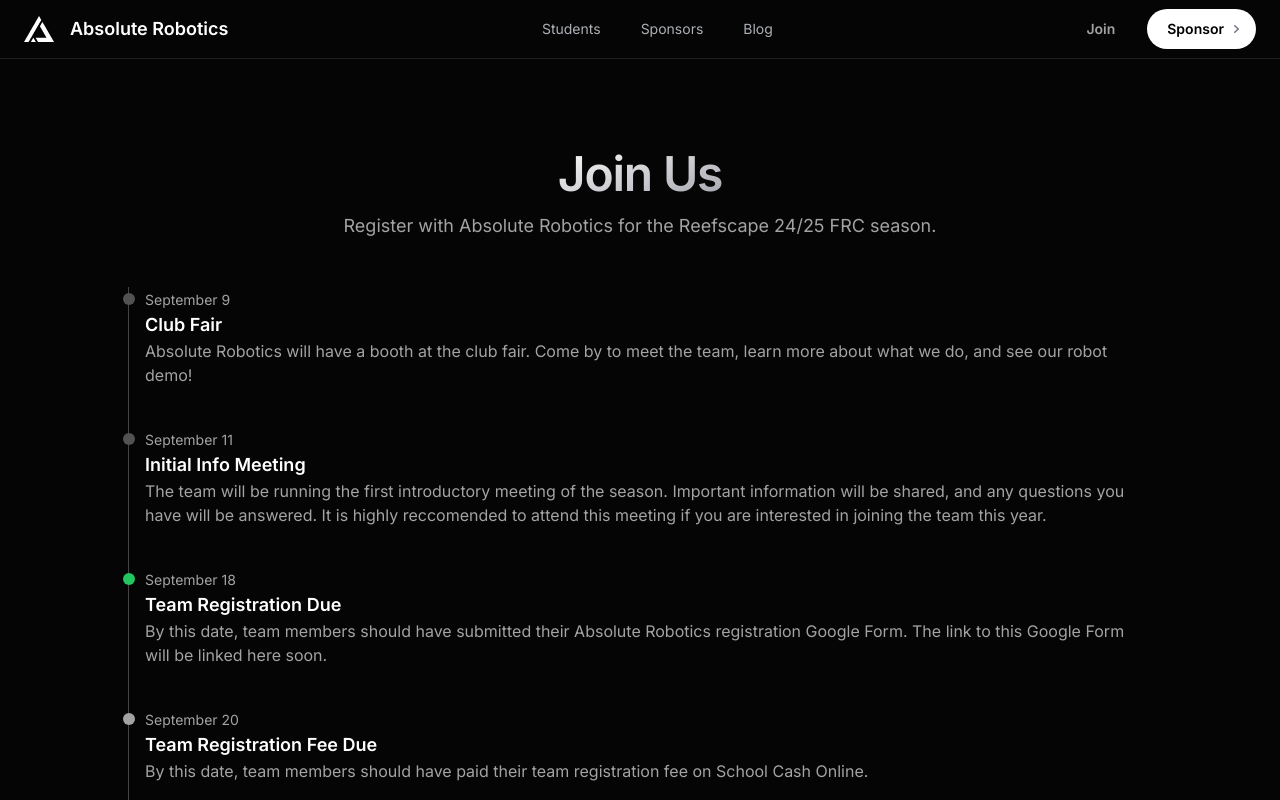
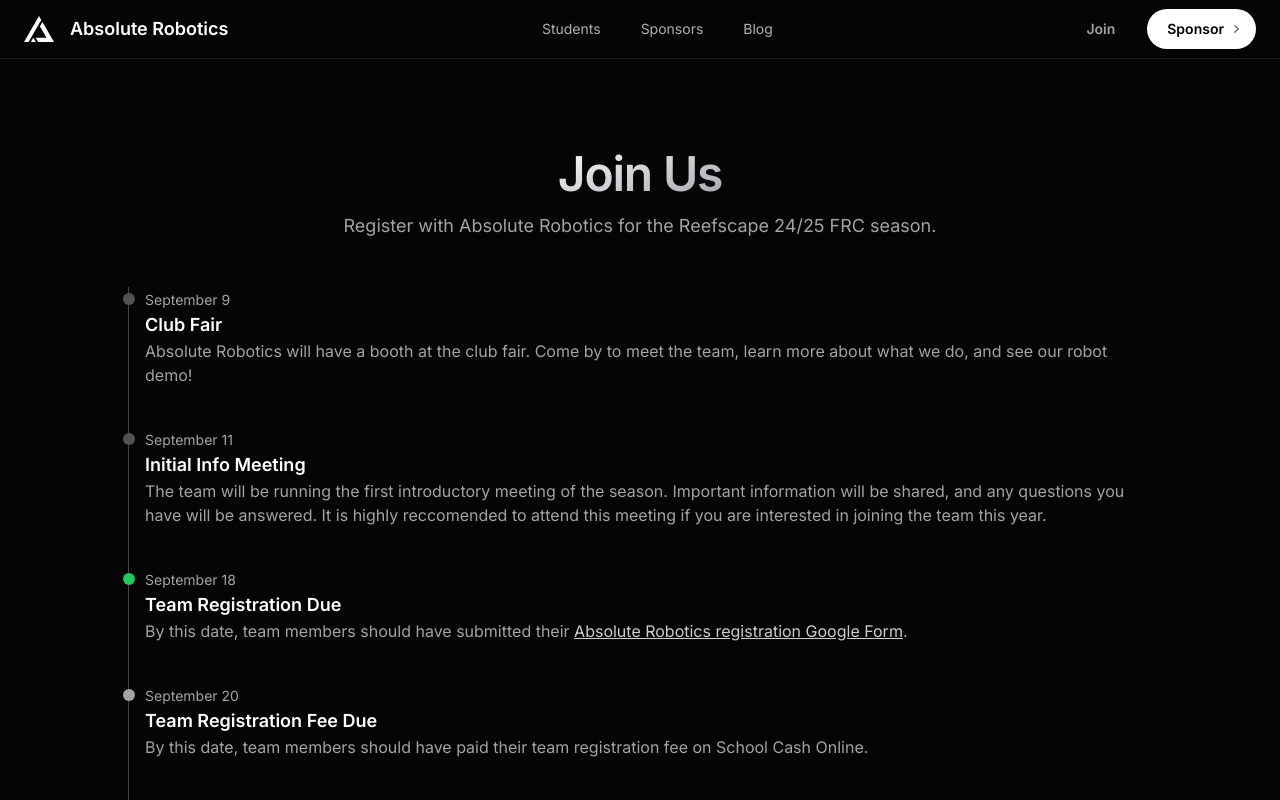
Before and after one commit to benceruleanlu/Team-Website, a Next.js app: page /join in a window 1280 px wide. Shown: the top 800 px of the page. Built offline with nearby package versions, Linux system fonts and the light colour scheme.

Commit message:
Add registration form

```diff
--- a/app/join/page.tsx
+++ b/app/join/page.tsx
@@ -78,9 +78,15 @@ export default function Sponsor() {
               Team Registration Due
             </h3>
             <p className="mb-4 text-base font-normal text-neutral-400">
-              By this date, team members should have submitted their Absolute
-              Robotics registration Google Form. The link to this Google Form
-              will be linked here soon.
+              By this date, team members should have submitted their{" "}
+              <a
+                href="https://forms.gle/aWFSWhdDhPqANk856"
+                target="_blank"
+                className="text-white/80 underline"
+              >
+                Absolute Robotics registration Google Form
+              </a>
+              .
             </p>
           </li>
           <li className="mb-10 ms-4">
```
